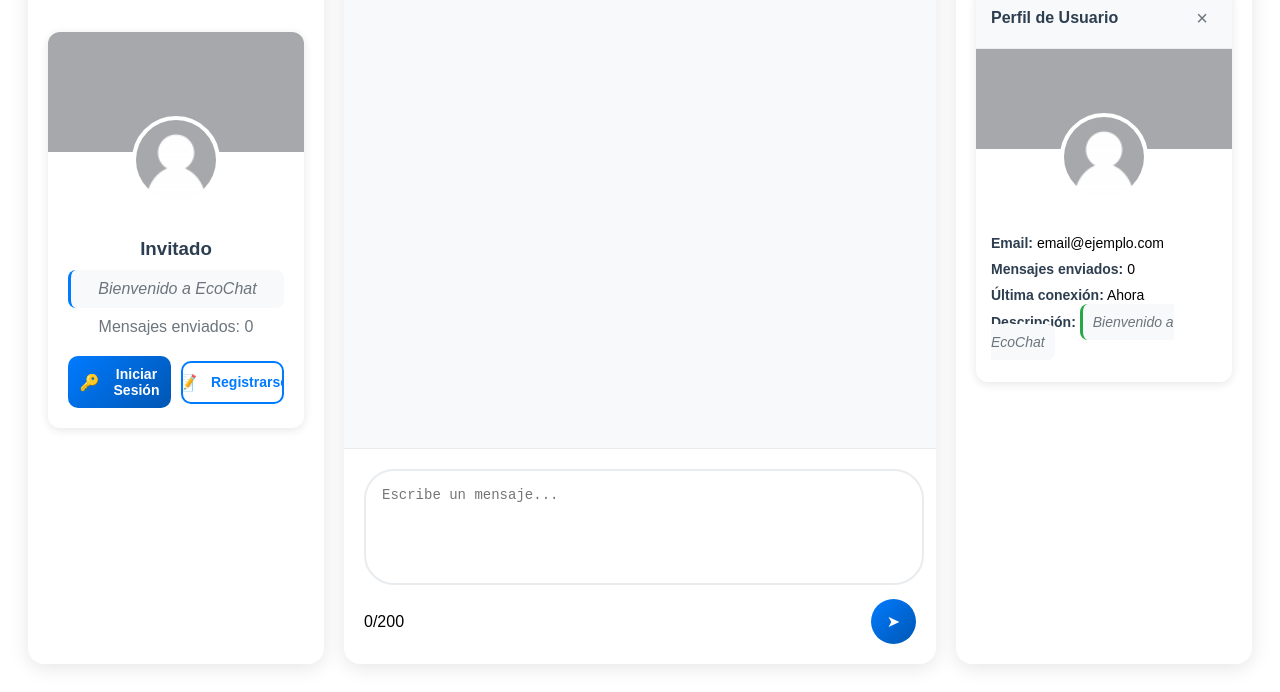
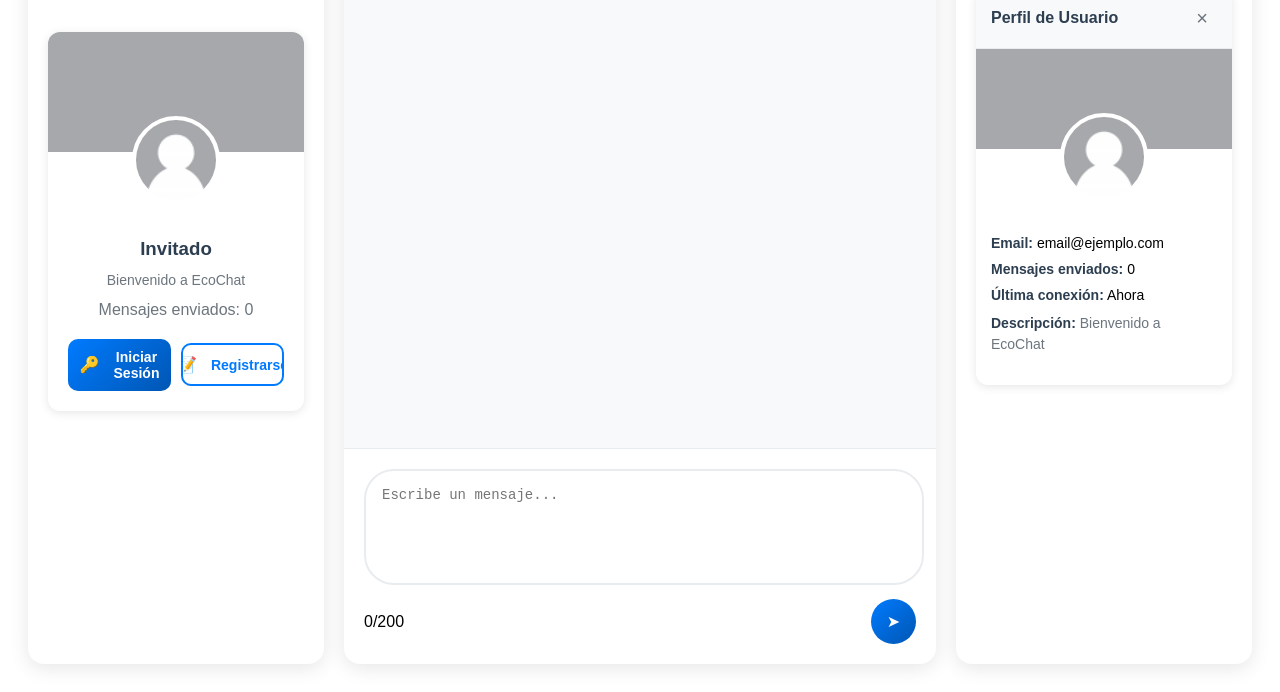
Before and after one commit to jeremiasatala/ecochat, a website: page public/index.html in a window 1280 px wide. Both pictures are taken after a click on the button "Perfil". Shown: the part 124-816 px from the top of the page. Drawn offline with nearby package versions, Linux system fonts and the light colour scheme; no server answers.

Commit message:
nueva descripcion

```diff
--- a/public/styles.css
+++ b/public/styles.css
@@ -140,8 +140,27 @@ html { font-family: arial, sans-serif; }
 
 /* ===== ESTILOS PARA LA DESCRIPCIÓN ===== */
 #editBio { min-height: 80px; resize: vertical; line-height: 1.4; }
-#bio { color: #6c757d; font-style: italic; margin: 10px 0; line-height: 1.4; max-height: 60px; overflow-y: auto; padding: 8px; background: #f8f9fa; border-radius: 8px; border-left: 3px solid #007bff; }
-#inspector-bio { color: #6c757d; font-style: italic; margin: 10px 0; line-height: 1.4; padding: 10px; background: #f8f9fa; border-radius: 8px; border-left: 3px solid #28a745; }
+#bio {
+  color: #6c757d;
+  margin: 10px 0;
+  line-height: 1.5;
+  padding: 0;
+  background: transparent;
+  border: none;
+  font-style: normal;
+  font-size: 14px;
+  text-align: center;
+}
+#inspector-bio {
+  color: #6c757d;
+  margin: 10px 0;
+  line-height: 1.5;
+  padding: 0;
+  background: transparent;
+  border: none;
+  font-style: normal;
+  font-size: 14px;
+}
 
 @media (max-width: 768px) {
   #bio, #inspector-bio { font-size: 14px; padding: 6px; }
```
